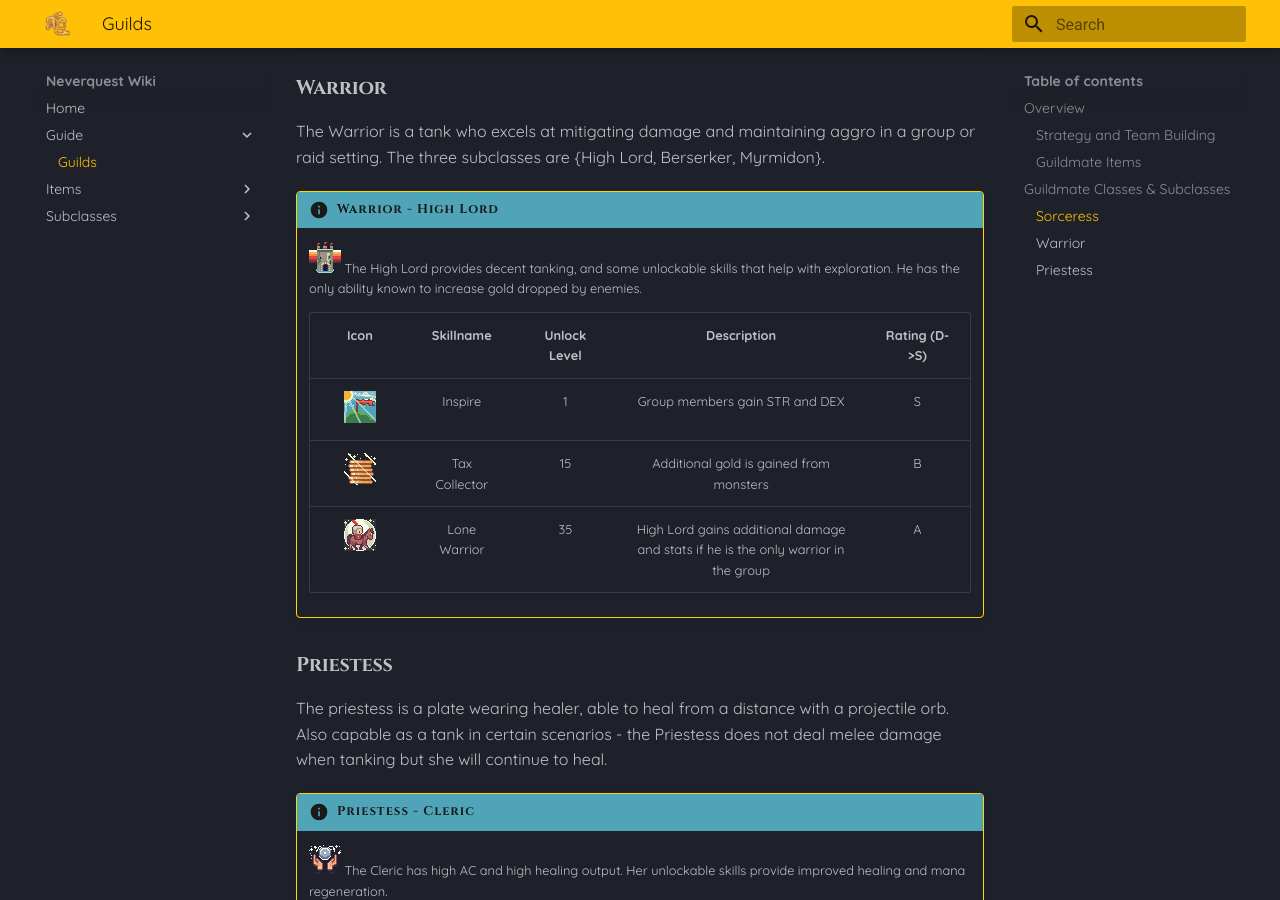
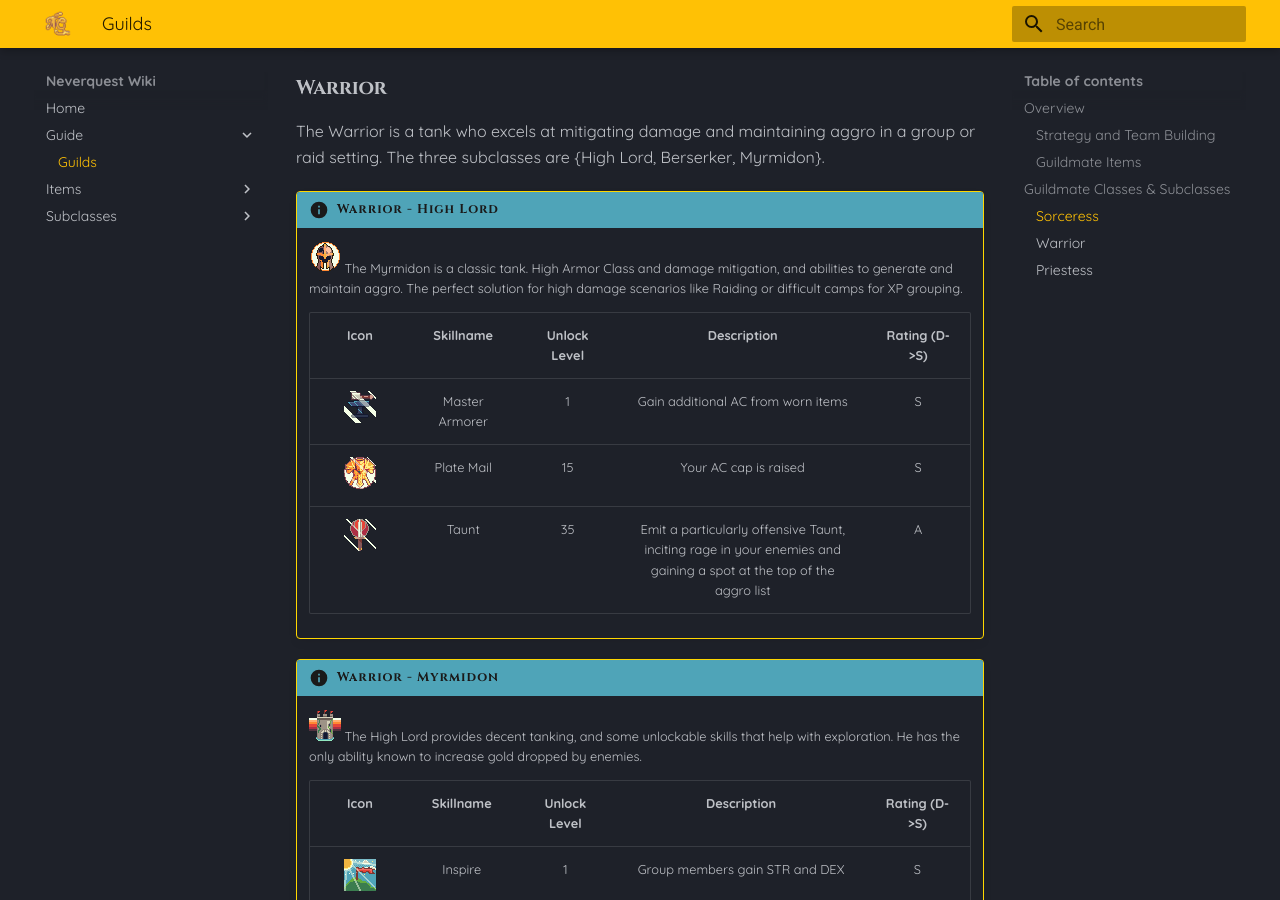
Before and after one commit to NeverQuest-Ben/NeverQuest, an MkDocs documentation site: the page built from docs/mechanics/guildManagement.md, in a window 1280 px wide and 900 px high, scrolled down 1379 px. Built offline with MkDocs 1.6.1 and Material for MkDocs 9.7.7, drawn with Linux system fonts in a browser that asks for light colours.

Commit message:
Update guildManagement.md

```diff
--- a/docs/mechanics/guildManagement.md
+++ b/docs/mechanics/guildManagement.md
@@ -37,7 +37,18 @@ The Sorceress is a spellcaster, who fires a projectile attack from distance.  Th
 The Warrior is a tank who excels at mitigating damage and maintaining aggro in a group or raid setting.  The three subclasses are {High Lord, Berserker, Myrmidon}.
 !!! info "Warrior - High Lord"
 
-    ![High Lord](../gameAssets/SubclassIcons_Tank_Sorceress0.png){: style="image-rendering: pixelated; width: 32px;" }
+    ![High Lord](../gameAssets/SubclassIcons_Tank_Sorceress1.png){: style="image-rendering: pixelated; width: 32px;" }
+    The Myrmidon is a classic tank.  High Armor Class and damage mitigation, and abilities to generate and maintain aggro.  The perfect solution for high damage scenarios like Raiding or difficult camps for XP grouping.
+
+    | Icon | Skillname | Unlock Level | Description | Rating (D->S) |
+    | :---: | :---: | :---: | :---: | :---: |
+    | ![Master Armorer](../gameAssets/tankSkill_Icons3.png){: style="image-rendering: pixelated; width: 32px;" } | Master Armorer | 1 | Gain additional AC from worn items | S |
+    | ![Plate Mail](../gameAssets/tankSkill_Icons4.png){: style="image-rendering: pixelated; width: 32px;" } | Plate Mail | 15 | Your AC cap is raised | S |
+    | ![Taunt](../gameAssets/tankSkill_Icons5.png){: style="image-rendering: pixelated; width: 32px;" } | Taunt | 35 | Emit a particularly offensive Taunt, inciting rage in your enemies and gaining a spot at the top of the aggro list | A |
+
+!!! info "Warrior - Myrmidon"
+
+    ![Myrmidon](../gameAssets/SubclassIcons_Tank_Sorceress0.png){: style="image-rendering: pixelated; width: 32px;" }
     The High Lord provides decent tanking, and some unlockable skills that help with exploration.  He has the only ability known to increase gold dropped by enemies.
 
     | Icon | Skillname | Unlock Level | Description | Rating (D->S) |
@@ -45,6 +56,8 @@ The Warrior is a tank who excels at mitigating damage and maintaining aggro in a
     | ![Inspire](../gameAssets/tankSkill_Icons0.png){: style="image-rendering: pixelated; width: 32px;" } | Inspire | 1 | Group members gain STR and DEX | S |
     | ![Tax Collector](../gameAssets/tankSkill_Icons1.png){: style="image-rendering: pixelated; width: 32px;" } | Tax Collector | 15 | Additional gold is gained from monsters | B |
     | ![Lone Warrior](../gameAssets/tankSkill_Icons2.png){: style="image-rendering: pixelated; width: 32px;" } | Lone Warrior | 35 | High Lord gains additional damage and stats if he is the only warrior in the group | A |
+
+
 
 ### Priestess
 The priestess is a plate wearing healer, able to heal from a distance with a projectile orb.  Also capable as a tank in certain scenarios - the Priestess does not deal melee damage when tanking but she will continue to heal.
```
